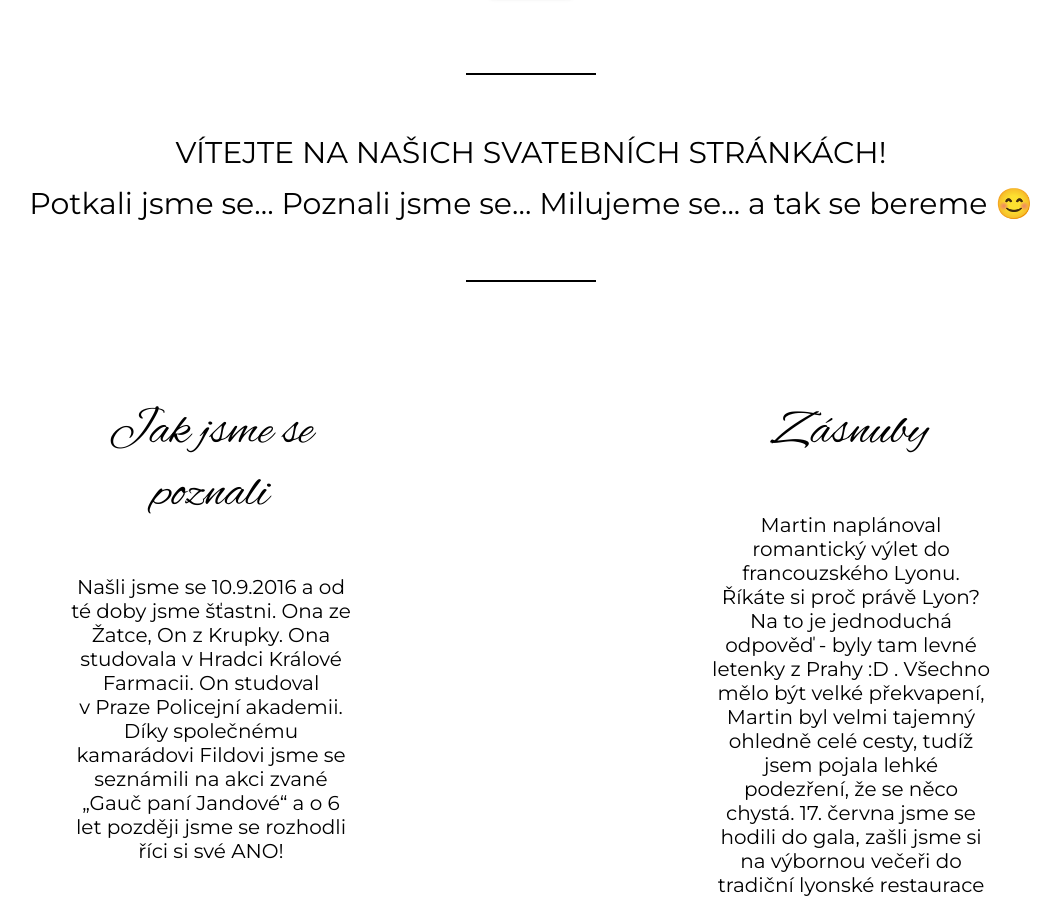
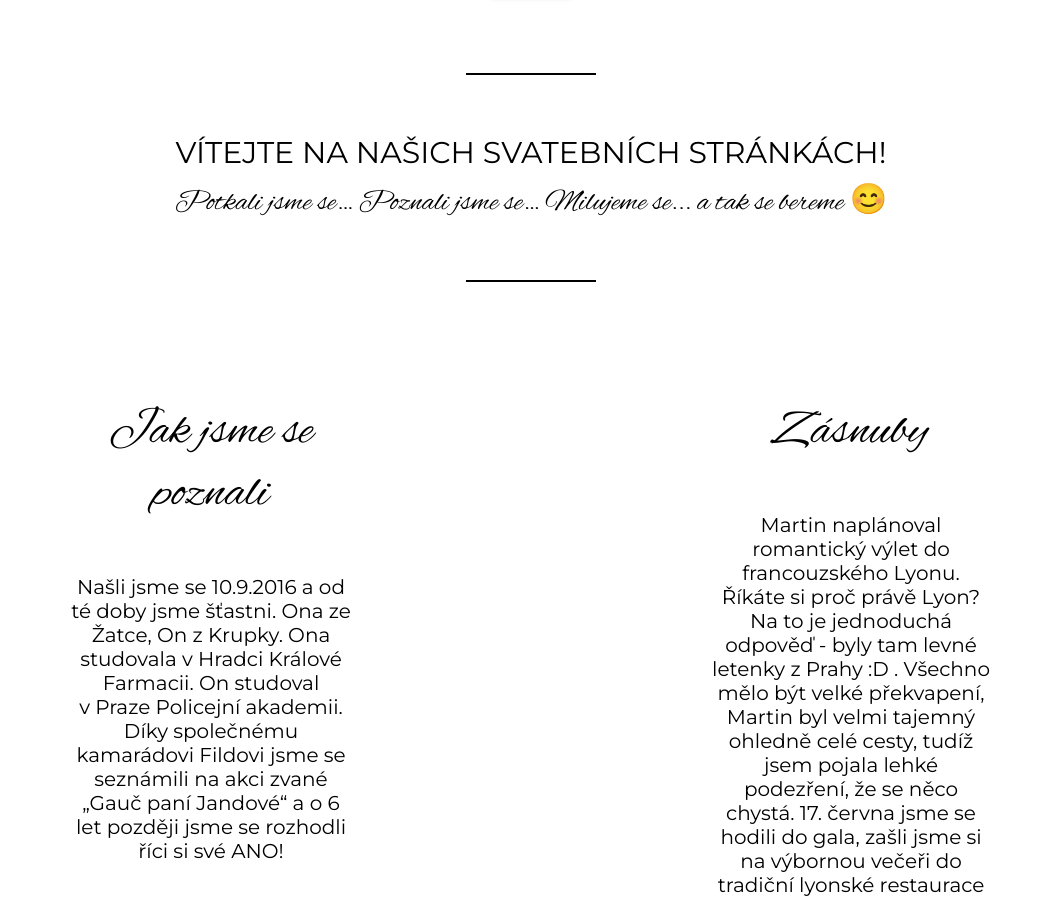
Before and after one commit to truondin/Thao-Martin_Wedding-Web, a React (Create React App) app: page / in a window 1280 px wide. Shown: the part 1370-2269 px from the top of the page, without its empty margins (109-1170 px from the left). Built offline with nearby package versions, Linux system fonts and the light colour scheme; a web font is replaced by a local one.

Commit message:
font change

```diff
--- a/src/components/mainComponents/Headline.js
+++ b/src/components/mainComponents/Headline.js
@@ -229,7 +229,7 @@ function Headline(props) {
             <hr style={lineStyleTop}/>
             <Box sx={previewStyle}>
                 VÍTEJTE NA NAŠICH SVATEBNÍCH STRÁNKÁCH! <br/>
-                Potkali jsme se… Poznali jsme se… Milujeme se... a tak se bereme 😊
+                <div style={{    fontFamily: 'Alex Brush, Tangerine, serif'}}>Potkali jsme se… Poznali jsme se… Milujeme se... a tak se bereme 😊</div>
             </Box>
             <hr style={lineStyleBot}/>
         </div>
```
